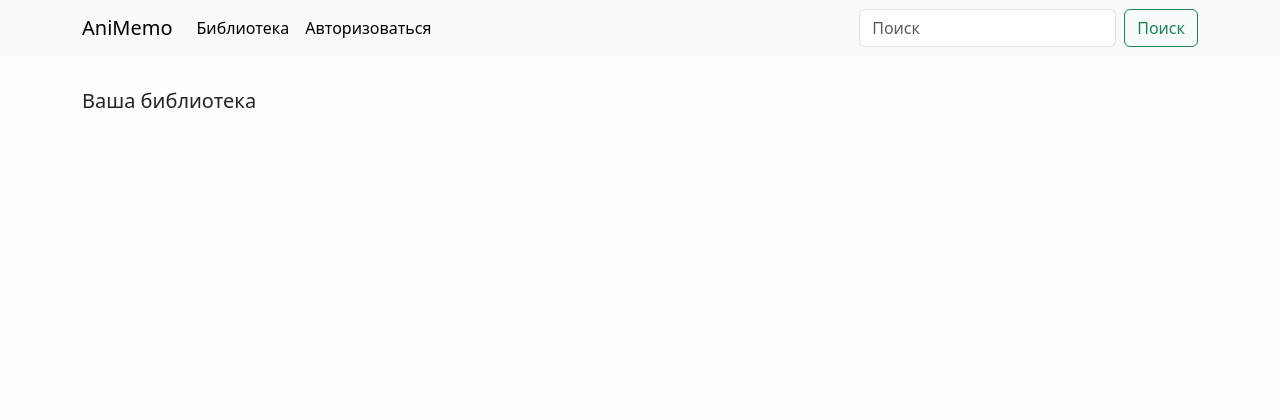
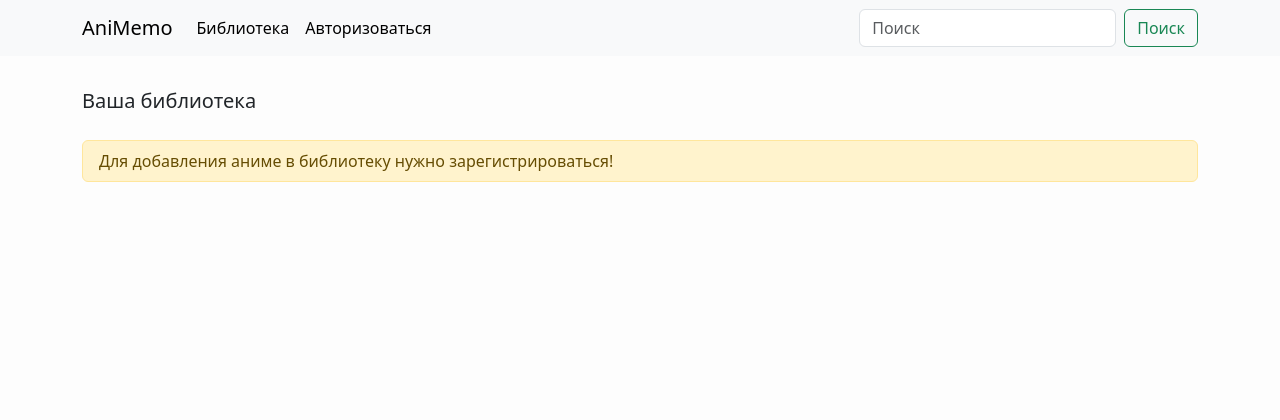
Before and after one commit to dimarog1/AniMemo, a Django app: page / in a window 1280 px wide. Shown: the top 420 px of the page. Run offline with Django 5.2, Linux system fonts and the light colour scheme; tables that the repository leaves empty hold one stand-in row (values such as "Sample post"); some libraries are stand-ins or nearby versions.

Commit message:
fix: viewing main page for not registered users

```diff
--- a/templates/anime/index.html
+++ b/templates/anime/index.html
@@ -9,6 +9,7 @@
     <p class="lead">
         <strong>Ваша библиотека</strong>
     </p>
+    {% if animes %}
         <div class="justify-content-center justify-content-sm-start row row-cols-2 row-cols-lg-5 g-2 g-lg-3">
             {% for anime in animes %}
                 <div class="card">
@@ -24,4 +25,9 @@
                 </div>
             {% endfor %}
         </div>
+    {% else %}
+        <div class="alert alert-warning alert-dismissible rounded my-4 py-2" role="alert">
+            Для добавления аниме в библиотеку нужно зарегистрироваться!
+        </div>
+    {% endif %}
 {% endblock %}
--- a/users/views.py
+++ b/users/views.py
@@ -2,7 +2,6 @@ from django.contrib.auth.decorators import login_required
 from django.shortcuts import render, redirect
 from .forms import SignUpForm, SignInForm
 from django.contrib.auth import authenticate, login, logout
-from django.contrib import messages
 from .models import User
 
 
```
Lines whose indentation alone changed are shown as unchanged.
